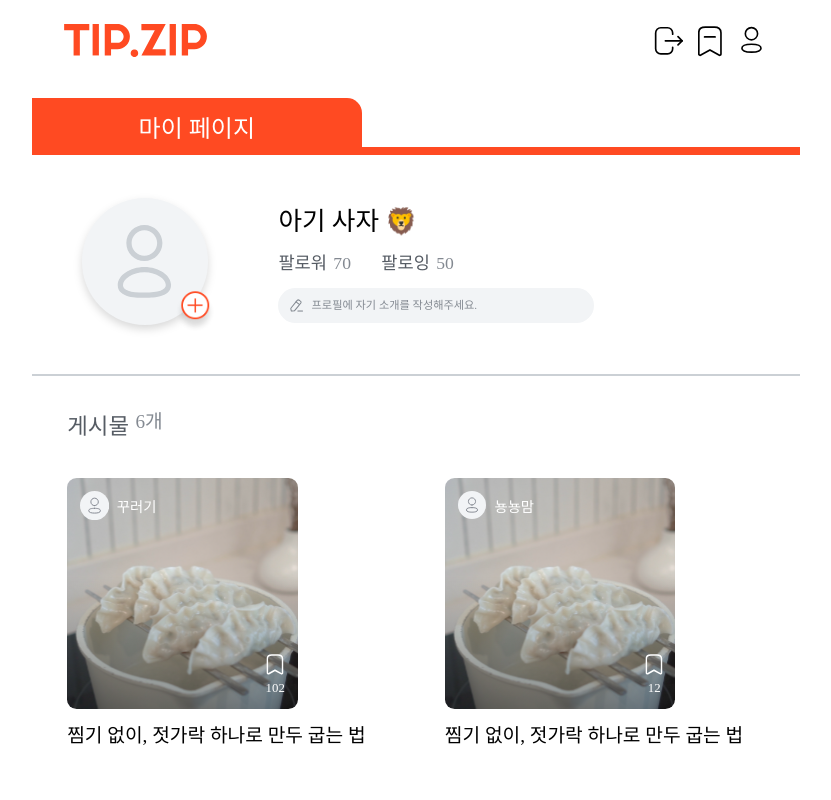
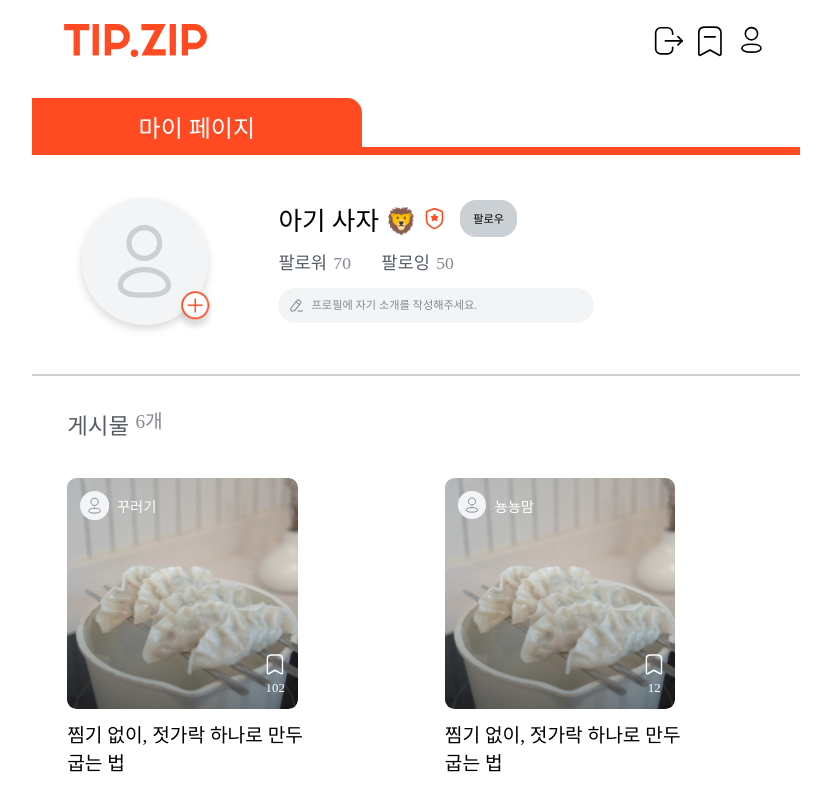
Before and after one commit to TIP-ZIP/TIPZIP_FE, a React (Vite) app: page /mypage in a window 1280 px wide. Shown: the top 800 px of the page, without its empty margins (224-1055 px from the left). Built offline with nearby package versions, Linux system fonts and the light colour scheme; a web font is replaced by a local one.

Commit message:
feat(mypage): 팔로우 버튼 추가 및 에디터 외부 클릭 시 닫힘 구현

```diff
--- a/index.html
+++ b/index.html
@@ -12,10 +12,7 @@
       href="https://cdn.jsdelivr.net/gh/orioncactus/pretendard@v1.3.9/dist/web/static/pretendard-dynamic-subset.min.css"
     />
 
-    <meta
-      name="viewport"
-      content="width=device-width, initial-scale=1.0  maximum-scale=1, user-scalable=no"
-    />
+    <meta name="viewport" content="width=device-width, initial-scale=1.0" />
     <title>TIP.ZIP</title>
   </head>
   <body>
--- a/src/components/home/PostList/PostList.Styled.ts
+++ b/src/components/home/PostList/PostList.Styled.ts
@@ -38,7 +38,7 @@ export const PostImage = styled.div<{ $isMypage?: boolean }>`
 `;
 
 export const PostTitle = styled.span<{ $isMypage?: boolean }>`
-  width: 100%;
+  width: 16rem;
   height: 3.6rem;
   ${fontStyles.Body5}
   font-weight: ${({ $isMypage }) => ($isMypage ? '500' : '400')};
--- a/src/components/mypage/EditorSection/EditorSection.Styled.ts
+++ b/src/components/mypage/EditorSection/EditorSection.Styled.ts
@@ -1,4 +1,8 @@
 import styled from 'styled-components';
+
+export const EditorContainer = styled.div`
+  position: relative;
+`;
 
 export const InputBox = styled.div`
   position: relative;
--- a/src/components/mypage/EditorSection/EditorSection.tsx
+++ b/src/components/mypage/EditorSection/EditorSection.tsx
@@ -1,4 +1,4 @@
-import React from 'react';
+import React, { useRef, useEffect } from 'react';
 import Editor from '@components/mypage/Editor/Editor';
 import * as S from './EditorSection.Styled';
 
@@ -20,12 +20,31 @@ const EditorSection: React.FC<EditorSectionProps> = ({
   handleNicknameChange,
   handleIntroductionChange,
   closeEditor,
-}) =>
+}) => {
+  const editorRef = useRef<HTMLDivElement>(null);
+
+  useEffect(() => {
+    // 외부 클릭 감지
+    const handleClickOutside = (e: MouseEvent) => {
+      if (editorRef.current && !editorRef.current.contains(e.target as Node)) {
+        closeEditor(); // 외부 클릭 시 에디터 닫기
+      }
+    };
+
+    document.addEventListener('mousedown', handleClickOutside);
+
+    return () => {
+      document.removeEventListener('mousedown', handleClickOutside);
+    };
+  }, [closeEditor]);
+
+  return (
     showEditor && (
       <Editor
         title={editorType === 'nickname' ? '닉네임 바꾸기' : '자기소개 작성'}
         onClose={closeEditor}
       >
+        <S.EditorContainer ref={editorRef}>
           {editorType === 'nickname' ? (
             <S.InputBox>
               <S.EditorInput
@@ -48,7 +67,10 @@ const EditorSection: React.FC<EditorSectionProps> = ({
               <S.CharCount>{introduction.length}/13</S.CharCount>
             </S.InputBox>
           )}
+        </S.EditorContainer>
       </Editor>
+    )
   );
+};
 
 export default EditorSection;
--- a/src/components/mypage/ProfileSection/ProfileSection.Styled.ts
+++ b/src/components/mypage/ProfileSection/ProfileSection.Styled.ts
@@ -2,6 +2,7 @@ import styled from 'styled-components';
 import grayprofile from '@assets/svgs/grayProfile.svg';
 import changeImg from '@assets/pngs/Plus.png';
 import edit from '@assets/svgs/Edit.svg';
+import shield from '@assets/svgs/shield.svg';
 
 export const ProfileContainer = styled.div`
   display: flex;
@@ -56,12 +57,19 @@ export const InfoSection = styled.div`
 export const NameSection = styled.div`
   display: flex;
   margin-bottom: 0.8rem;
+  gap: 0.8rem;
 `;
 export const Name = styled.span`
   ${({ theme }) => theme.fontStyles.Header2}
 `;
 
-export const Verfied = styled.span``;
+export const Verfied = styled.span`
+  background: url(${shield});
+  background-repeat: no-repeat;
+  background-size: contain;
+  width: 1.6rem;
+  height: 1.6rem;
+`;
 
 export const FollowerInfo = styled.div`
   display: flex;
@@ -103,7 +111,8 @@ export const IntroduceSection = styled.div`
 `;
 
 export const InputText = styled.div<{ $isFilled: boolean }>`
-  ${({ theme }) => theme.fontStyles.Capiton4} color: ${(props) =>
+  ${({ theme }) => theme.fontStyles.Capiton4}
+  color: ${(props) =>
     props.$isFilled
       ? props.theme.colors.TZ_Monochrome[1000]
       : props.theme.colors.TZ_Monochrome[500]};
@@ -119,3 +128,31 @@ export const EditIcon = styled.div`
   height: 0.675rem;
   transform: scale(1.4);
 `;
+
+export const NameBox = styled.div`
+  display: flex;
+  align-items: center;
+  gap: 0.3rem;
+`;
+
+export const FollowButtonContainer = styled.div`
+  display: flex;
+`;
+
+export const FollowButton = styled.button<{ $isFollowing: boolean }>`
+  ${({ theme }) => theme.fontStyles.Caption4}
+  background-color: ${(props) =>
+    props.$isFollowing
+      ? props.theme.colors.TZ_Monochrome[1000]
+      : props.theme.colors.TZ_Monochrome[300]};
+  color: ${(props) =>
+    props.$isFollowing
+      ? props.theme.colors.TZ_Monochrome[0]
+      : props.theme.colors.TZ_Monochrome[1000]};
+  border-radius: 1rem;
+  padding: 0.5rem 0.8rem;
+  cursor: pointer;
+  transition:
+    background-color 0.3s,
+    color 0.3s;
+`;
--- a/src/components/mypage/ProfileSection/ProfileSection.tsx
+++ b/src/components/mypage/ProfileSection/ProfileSection.tsx
@@ -1,4 +1,4 @@
-import React from 'react';
+import React, { useState } from 'react';
 import * as S from './ProfileSection.Styled';
 
 interface ProfileSectionProps {
@@ -6,6 +6,7 @@ interface ProfileSectionProps {
   introduction: string;
   onNameClick: () => void;
   onIntroductionClick: () => void;
+  isOwnProfile: boolean;
 }
 
 const ProfileSection: React.FC<ProfileSectionProps> = ({
@@ -13,7 +14,16 @@ const ProfileSection: React.FC<ProfileSectionProps> = ({
   introduction,
   onNameClick,
   onIntroductionClick,
-}) => (
+  isOwnProfile,
+}) => {
+  const [isFollowing, setIsFollowing] = useState(false);
+
+  const handleFollowToggle = (e: React.MouseEvent) => {
+    e.stopPropagation(); // 클릭 이벤트가 상위 요소로 전파되지 않도록 막음
+    setIsFollowing((prev) => !prev);
+  };
+
+  return (
     <S.ProfileContainer>
       <S.ImgSection>
         <S.GrayCircle>
@@ -23,8 +33,17 @@ const ProfileSection: React.FC<ProfileSectionProps> = ({
       </S.ImgSection>
       <S.InfoSection>
         <S.NameSection onClick={onNameClick}>
+          <S.NameBox>
             <S.Name>{nickname}</S.Name>
             <S.Verfied />
+          </S.NameBox>
+          {!isOwnProfile && (
+            <S.FollowButtonContainer>
+              <S.FollowButton onClick={handleFollowToggle} $isFollowing={isFollowing}>
+                {isFollowing ? '팔로잉' : '팔로우'}
+              </S.FollowButton>
+            </S.FollowButtonContainer>
+          )}
         </S.NameSection>
         <S.FollowerInfo>
           <S.FollowBox>
@@ -45,5 +64,6 @@ const ProfileSection: React.FC<ProfileSectionProps> = ({
       </S.InfoSection>
     </S.ProfileContainer>
   );
+};
 
 export default ProfileSection;
--- a/src/pages/mypage/Mypage.tsx
+++ b/src/pages/mypage/Mypage.tsx
@@ -58,6 +58,7 @@ const Mypage: React.FC = () => {
         introduction={introduction}
         onNameClick={handleNameClick}
         onIntroductionClick={handleIntroductionClick}
+        isOwnProfile={false}
       />
       <S.GrayLine />
       <PostSection posts={posts} handleBookmarkClick={handleBookmarkClick} />
```
Also changed, not shown: src/assets/svgs/shield.svg (added). Lines whose indentation alone changed are shown as unchanged.
